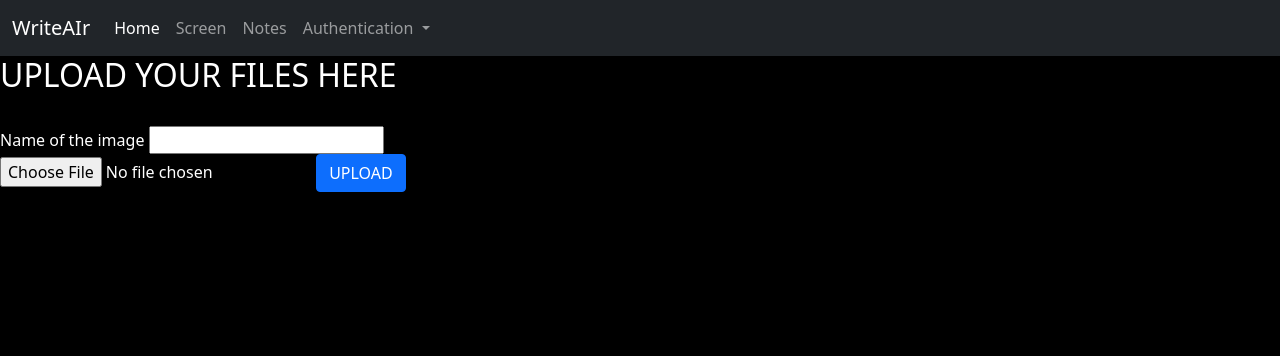
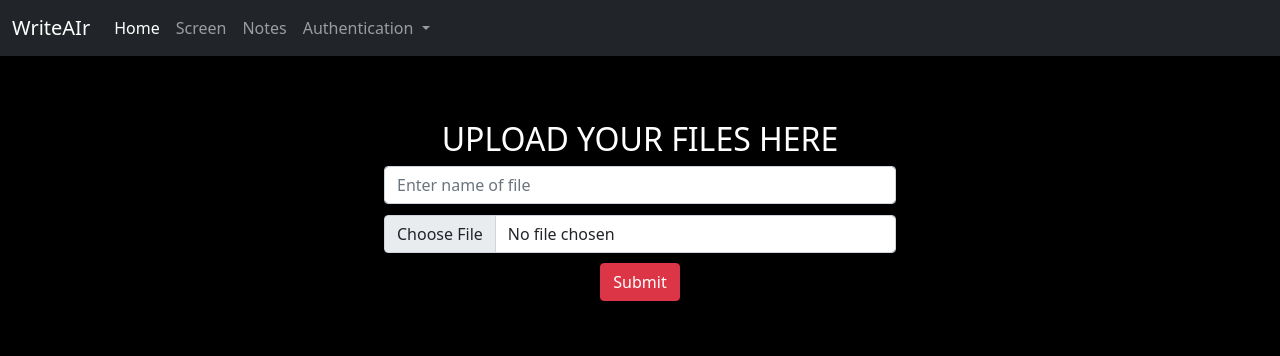
Before and after one commit to atharvapatil123/WriteAIr, a Django app: page /upload/ in a window 1280 px wide. Shown: the top 356 px of the page. Run offline with Django 3.2, Linux system fonts and the light colour scheme.

Commit message:
UI updated

```diff
--- a/opencvproject/mainapp/templates/mainapp/upload.html
+++ b/opencvproject/mainapp/templates/mainapp/upload.html
@@ -92,14 +92,24 @@
         </div>
       </div>
     </nav>
+    <div style="margin:5% 30%;">
     <form action="/uploadNotes/" method="post" class="upload" enctype="multipart/form-data">
-        {% csrf_token %}
-        <h2>UPLOAD YOUR FILES HERE</h2><br>
-        <label for="name">Name of the image</label>
-        <input type="text" name="name" id="name" required><br>
-        <input type="file" name="myFile" id="myFile" required>
-        <button class="btn btn-primary" type="submit">UPLOAD</button>
+       {% csrf_token %}
+      <div class="form-group" style="margin-bottom:2%" >
+        <h2 style="text-align:center">UPLOAD YOUR FILES HERE</h2>
+        <input type="text" class="form-control" id="name" name="name" aria-describedby="emailHelp" placeholder="Enter name of file">
+      </div>
+      <div class="form-group" style="margin-bottom:2%">
+
+        <input type="file" class="form-control" name="myFile" id="myFile" placeholder="Password">
+      </div>
+
+   <div style="text-align:center">
+      <button type="submit" class="btn btn-danger">Submit</button>
+   </div>
     </form>
+  </div>
+
     <script
       src="https://cdn.jsdelivr.net/npm/bootstrap@5.0.1/dist/js/bootstrap.bundle.min.js"
       integrity="sha384-gtEjrD/SeCtmISkJkNUaaKMoLD0//ElJ19smozuHV6z3Iehds+3Ulb9Bn9Plx0x4"
```
